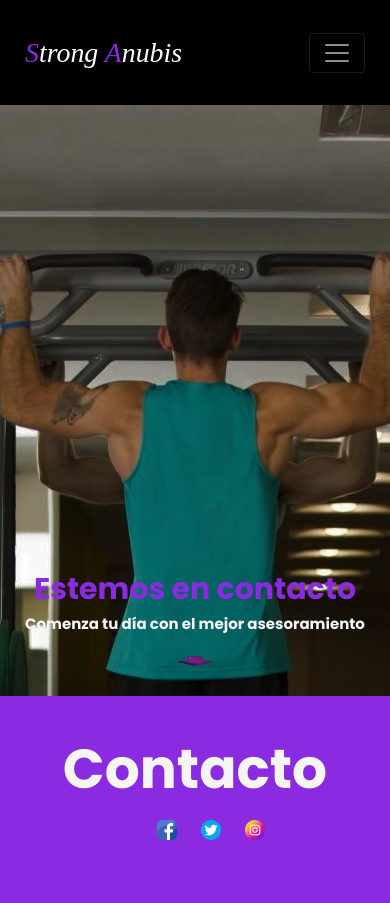
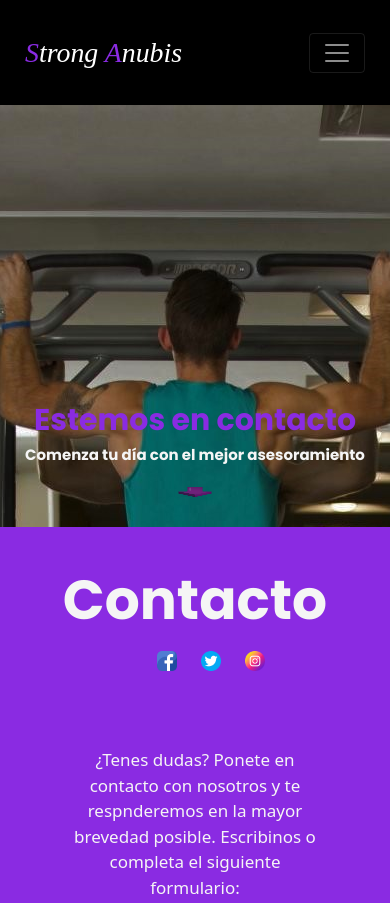
Before and after one commit to JuanMansilla1/proyecto-final-comision-33130, a plain HTML site: page pages/contacto.html in a window 390 px wide. Shown: the top 903 px of the page. Drawn offline with nearby package versions, Linux system fonts and the light colour scheme.

Commit message:
ultimos detalles

```diff
--- a/css/style.css
+++ b/css/style.css
@@ -999,6 +999,10 @@ main .planes-asesorias .plan-tarjeta {
         margin-right: 0;
     }
 
+    .banner-contacto{
+        height: 50vh;
+    }
+
     .banner-contacto h2 {
         font-size: 30px;
     }
```
